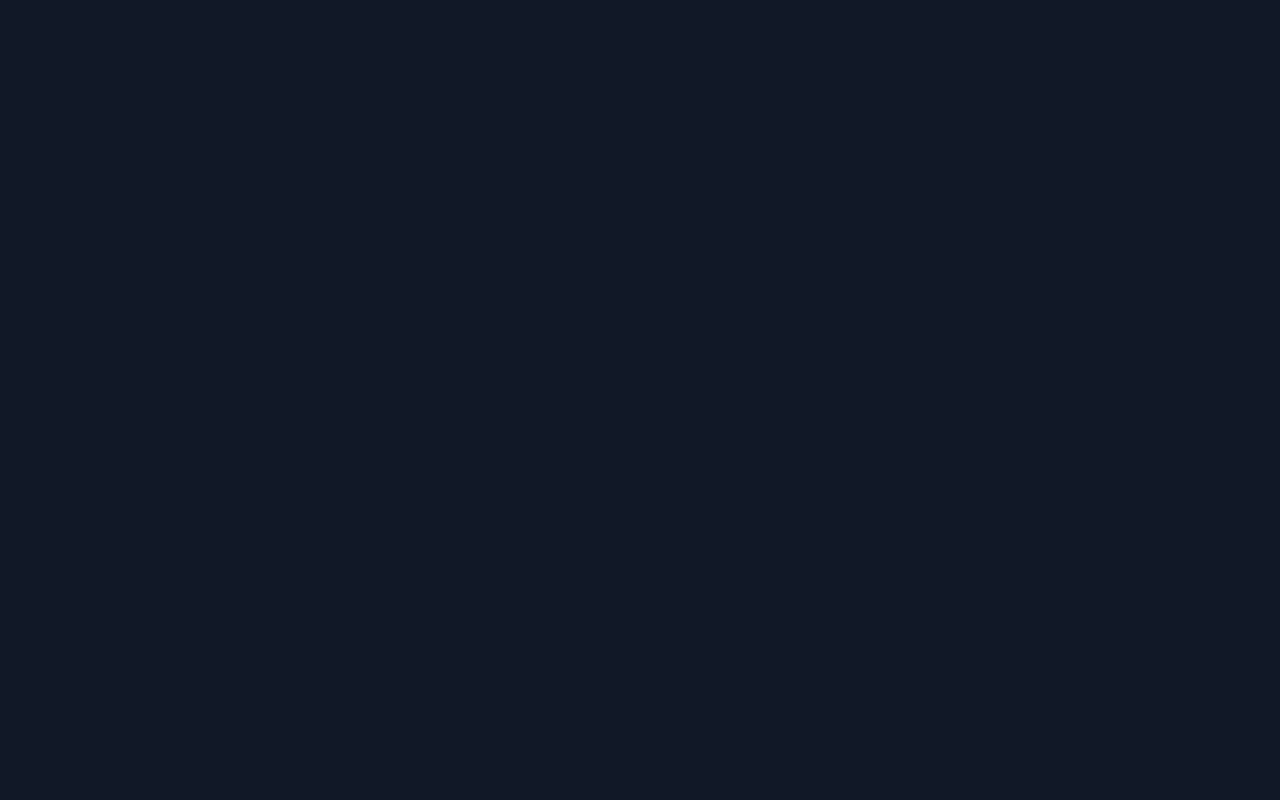
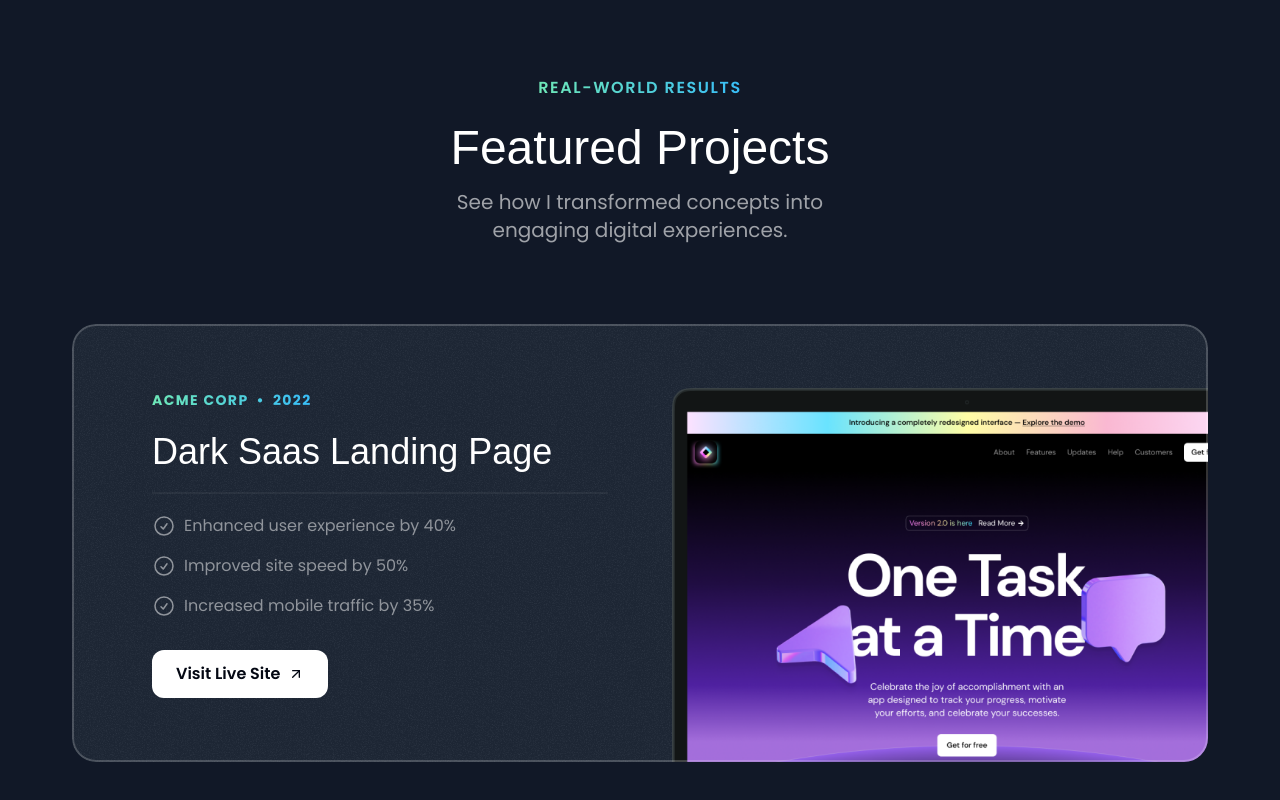
Before and after one commit to rheinatamara/frontendRheina, a Next.js app: page / in a window 1280 px wide. Shown: the part 940-1740 px from the top of the page. Before the commit the page ends 1070 px from the top, so only its background shows below. Built offline with nearby package versions, Linux system fonts and the light colour scheme; a web font is replaced by a local one.

Commit message:
Add Project Section for the website

```diff
--- a/package.json
+++ b/package.json
@@ -13,14 +13,8 @@
     "@react-three/drei": "^9.115.0",
     "@react-three/fiber": "^8.17.10",
     "@svgr/webpack": "^8.1.0",
-<<<<<<< HEAD
-    "framer-motion": "^11.11.11",
-    "maath": "^0.10.8",
-    "next": "^14.2.16",
-=======
     "framer-motion": "^11.3.21",
     "next": "14.2.16",
->>>>>>> experiment/new-endpoint
     "react": "^18",
     "react-dom": "^18",
     "react-router-dom": "^6.27.0",
--- a/src/app/globals.css
+++ b/src/app/globals.css
@@ -9,4 +9,10 @@
     .hero-ring {
         @apply absolute inset-0 border-2 top-1/2 left-1/2 -translate-x-1/2 -translate-y-1/2 rounded-full border-emerald-300/5 shadow-[0_0_80px_inset] shadow-emerald-300/5
     }
+
 }
+@layer utilities {
+    .container {
+        @apply lg:max-w-5xl;
+    }
+}
--- a/src/app/page.tsx
+++ b/src/app/page.tsx
@@ -1,11 +1,13 @@
 import {Header} from "../sections/Header"
 import {HeroSection} from "../sections/Hero"
+import {ProjectsSection} from "../sections/Projects"
 
 export default function Home() {
   return (
     <div>
       <Header/>
       <HeroSection/>
+      <ProjectsSection/>
     </div>
   );
 }
--- a/src/sections/Projects.tsx
+++ b/src/sections/Projects.tsx
@@ -1,6 +1,10 @@
 import darkSaasLandingPage from "@/assets/images/dark-saas-landing-page.png";
 import lightSaasLandingPage from "@/assets/images/light-saas-landing-page.png";
 import aiStartupLandingPage from "@/assets/images/ai-startup-landing-page.png";
+import Image from "next/image"
+import ArrowUpRightIcon from '../assets/icons/arrow-up-right.svg'
+import CheckCircleIcon from '../assets/icons/check-circle.svg'
+import grainImage from '../assets/images/grain.jpg'
 
 const portfolioProjects = [
   {
@@ -42,5 +46,53 @@
 ];
 
 export const ProjectsSection = () => {
-  return <div>Projects Section</div>;
+  return (
+    <section className="pb-16 lg:py-24">
+      <div className="container">
+        <div className="flex justify-center">
+          <p className="uppercase font-semibold tracking-widest bg-gradient-to-r from-emerald-300 to-sky-400 text-center text-transparent bg-clip-text ">Real-world Results</p>
+        </div>
+          <h2 className="font-serif text-3xl md:text-5xl text-center mt-6">Featured Projects</h2>
+          <p className="text-center md:text-lg lg:text-xl text-white/60 mt-4 max-w-md mx-auto">See how I transformed concepts into engaging digital experiences.</p>
+          <div className="flex flex-col mt-10 md:mt-20 gap-20">
+            {portfolioProjects.map(project => (
+              <div key={project.title} className="bg-gray-800 rounded-3xl relative z-0 overflow-hidden after:z-10 after:content-[''] after:absolute after:inset-0 after:outline-2 after:outline after:-outline-offset-2 after:rounded-3xl after:outline-white/20 px-8 pt-8 md:pt-12 md:px-10 lg:pt-16 lg:px-20 after:pointer-events-none">
+                <div className="absolute inset-0 -z-10 opacity-5" style={{
+                  backgroundImage: `url(${grainImage.src})`
+                }}>
+                </div>
+                  <div className="lg:grid lg:grid-cols-2 lg:gap-16">
+                    <div className="lg:pb-16">
+                        <div className="bg-gradient-to-r from-emerald-300 to-sky-400 inline-flex gap-2 font-bold uppercase tracking-widest text-sm text-transparent bg-clip-text">
+                          <span>{project.company}</span>
+                          <span>&bull;</span>
+                          <span>{project.year}</span>
+                        </div>
+                      <h3 className="font-serif text-2xl mt-2 md:mt-5 md:text-4xl">{project.title}</h3>
+                      <hr className="border-t-2 border-white/5 mt-4 md:mt-5"/>
+                      <ul className="flex flex-col gap-4 mt-4 md:mt-5">
+                        {project.results.map(result => (
+                          <li className="flex gap-2 text-sm text-white/50 md:text-base ">
+                            <CheckCircleIcon className="size-5 md:size-6"/>
+                            <span>{result.title}</span>
+                            </li>
+                        ))}
+                      </ul>
+                      <a href={project.link}>
+                        <button className="bg-white text-gray-950 h-12 w-full md:w-auto px-6 rounded-xl font-semibold inline-flex items-center justify-center gap-2 mt-8">
+                          <span>Visit Live Site</span>
+                          <ArrowUpRightIcon className="size-4"/>
+                          </button>
+                      </a>
+                    </div>
+                    <div className="relative">
+                      <Image src={project.image} alt={project.title} className="mt-8 -mb-4 md:-mb-0 lg:mt-0 lg:absolute lg:h-full lg:w-auto lg:max-w-none"/>
+                    </div>
+                </div>
+              </div>
+            ))}
+          </div>
+      </div>
+    </section>
+  )
 };
```
Also changed, not shown: 1 other file (tests, documents, lock files or other folders).
